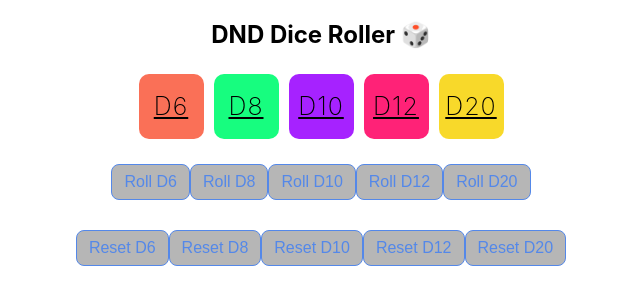
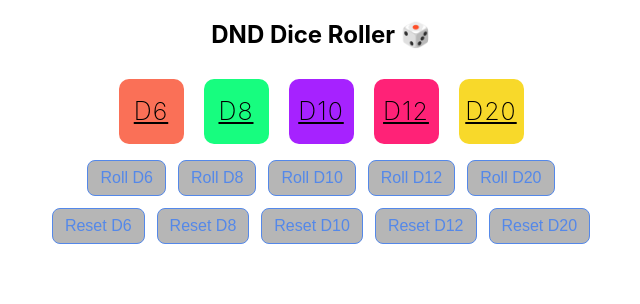
Before and after one commit to ryd0g/dnd-dice-roller, a React (Create React App) app in the folder dice-game/: page / in a window 1280 px wide. Shown: the top 304 px of the page, without its empty margins (319-959 px from the left). Built offline with nearby package versions, Linux system fonts and the light colour scheme.

Commit message:
styled new reset button display

```diff
--- a/dice-game/src/dice.css
+++ b/dice-game/src/dice.css
@@ -9,12 +9,18 @@
   border-radius: 0.5rem;
   font-size: 1rem;
   transition: 300ms;
-  margin: 20px 0 10px 0;
+  margin: 6px;
 }
 
 button:hover {
   background-color: var(--fg-color);
   color: var(--bg-color);
+}
+
+.buttonbox {
+  display: flex;
+  justify-content: center;
+  align-items: center;
 }
 
 h3 {
@@ -37,7 +43,7 @@
   display: flex;
   align-items: center;
   justify-content: center;
-  margin: 5px;
+  margin: 10px;
   background-color: rgb(250, 112, 87);
   width: 65px;
   height: 65px;
@@ -48,7 +54,7 @@
   display: flex;
   align-items: center;
   justify-content: center;
-  margin: 5px;
+  margin: 10px;
   background-color: rgb(23, 253, 127);
   width: 65px;
   height: 65px;
@@ -59,7 +65,7 @@
   display: flex;
   align-items: center;
   justify-content: center;
-  margin: 5px;
+  margin: 10px;
   background-color: rgb(166, 34, 255);
   width: 65px;
   height: 65px;
@@ -70,7 +76,7 @@
   display: flex;
   align-items: center;
   justify-content: center;
-  margin: 5px;
+  margin: 10px;
   background-color: rgb(255, 34, 119);
   width: 65px;
   height: 65px;
@@ -81,7 +87,7 @@
   display: flex;
   align-items: center;
   justify-content: center;
-  margin: 5px;
+  margin: 10px;
   background-color: rgb(248, 217, 42);
   width: 65px;
   height: 65px;
```
